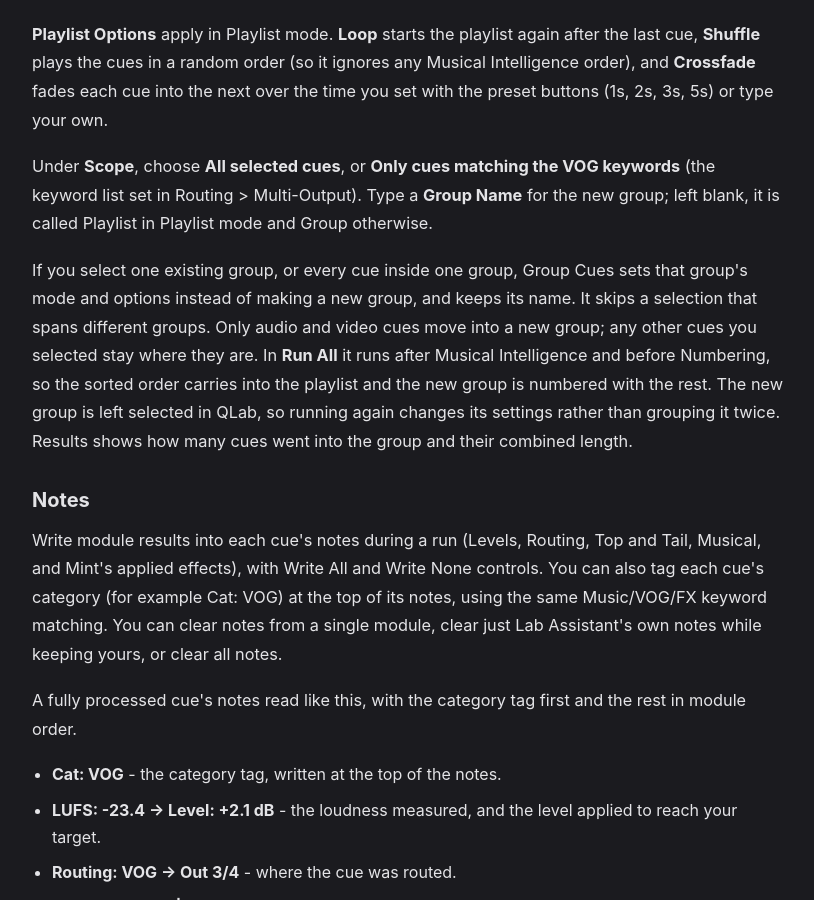
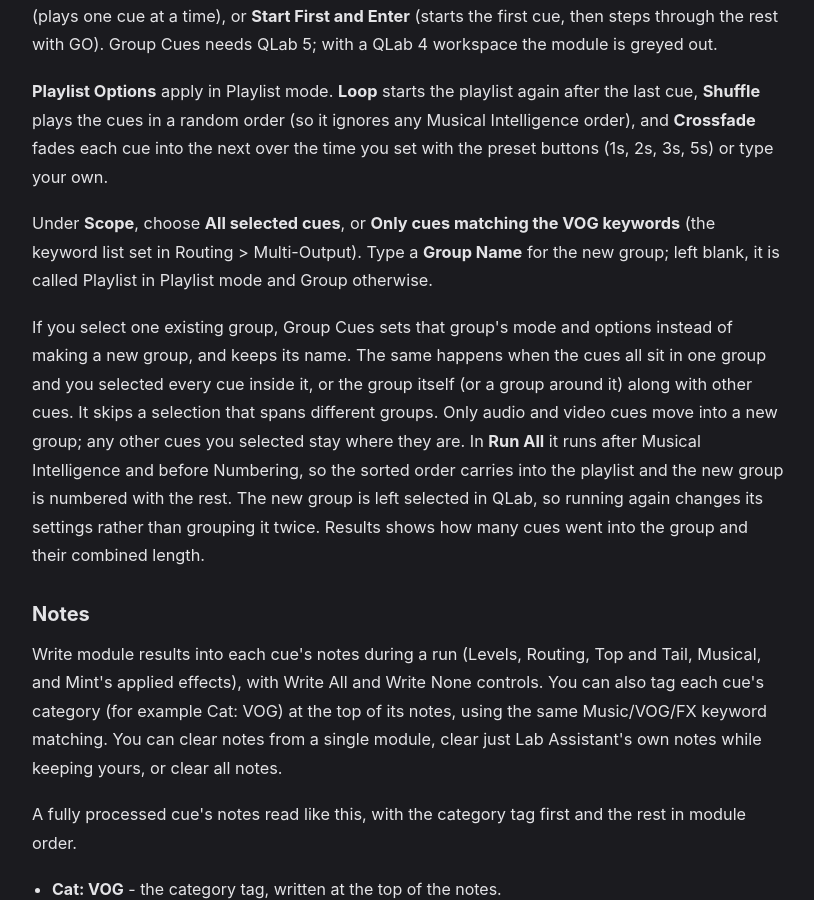
Before and after one commit to BSKapps/bskapps.github.io, a Jekyll site: the page built from articles/lab-assistant-guide/index.html, in a window 1280 px wide and 900 px high, scrolled down 3557 px. Shown: the whole window, without its empty margins (232-1046 px from the left). Built offline with Jekyll 4.4.1, drawn with Linux system fonts in a browser that asks for light colours; some of the changed text lies outside the part shown.

Commit message:
Lab Assistant guide: Media Folder button and the Group Cues set-in-place cases

```diff
--- a/_data/guides/lab-assistant-guide.json
+++ b/_data/guides/lab-assistant-guide.json
@@ -34,7 +34,7 @@
       "blocks": [
         {
           "type": "paragraph",
-          "text": "Open your workspace in QLab, then open Lab Assistant. The sidebar shows a status dot, green for connected, red for no QLab, with the workspace name in the toolbar. Click **Open QLab** if it is not running. Lab Assistant follows the cues you select in QLab and keeps in step as you change the selection."
+          "text": "Open your workspace in QLab, then open Lab Assistant. The sidebar shows a status dot, green for connected, red for no QLab, with the workspace name in the toolbar. Click **Open QLab** if it is not running. The folder button next to the workspace name (**Media Folder**) shows the first selected cue that has a file in Finder, handy for checking the new files Mint made; if no selected cue has a file, or that file is missing, it shows the workspace file. Lab Assistant follows the cues you select in QLab and keeps in step as you change the selection."
         }
       ]
     },
@@ -187,7 +187,7 @@
         },
         {
           "type": "paragraph",
-          "text": "If you select one existing group, or every cue inside one group, Group Cues sets that group's mode and options instead of making a new group, and keeps its name. It skips a selection that spans different groups. Only audio and video cues move into a new group; any other cues you selected stay where they are. In **Run All** it runs after Musical Intelligence and before Numbering, so the sorted order carries into the playlist and the new group is numbered with the rest. The new group is left selected in QLab, so running again changes its settings rather than grouping it twice. Results shows how many cues went into the group and their combined length."
+          "text": "If you select one existing group, Group Cues sets that group's mode and options instead of making a new group, and keeps its name. The same happens when the cues all sit in one group and you selected every cue inside it, or the group itself (or a group around it) along with other cues. It skips a selection that spans different groups. Only audio and video cues move into a new group; any other cues you selected stay where they are. In **Run All** it runs after Musical Intelligence and before Numbering, so the sorted order carries into the playlist and the new group is numbered with the rest. The new group is left selected in QLab, so running again changes its settings rather than grouping it twice. Results shows how many cues went into the group and their combined length."
         }
       ]
     },
```
